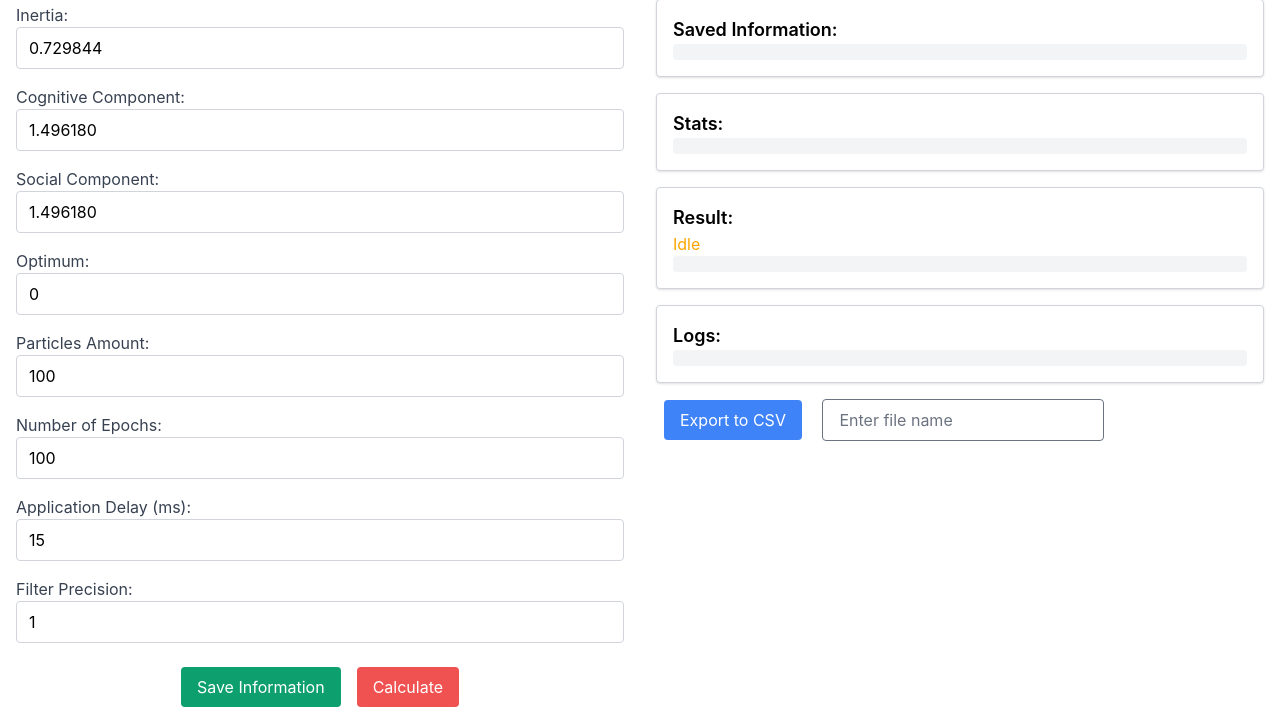
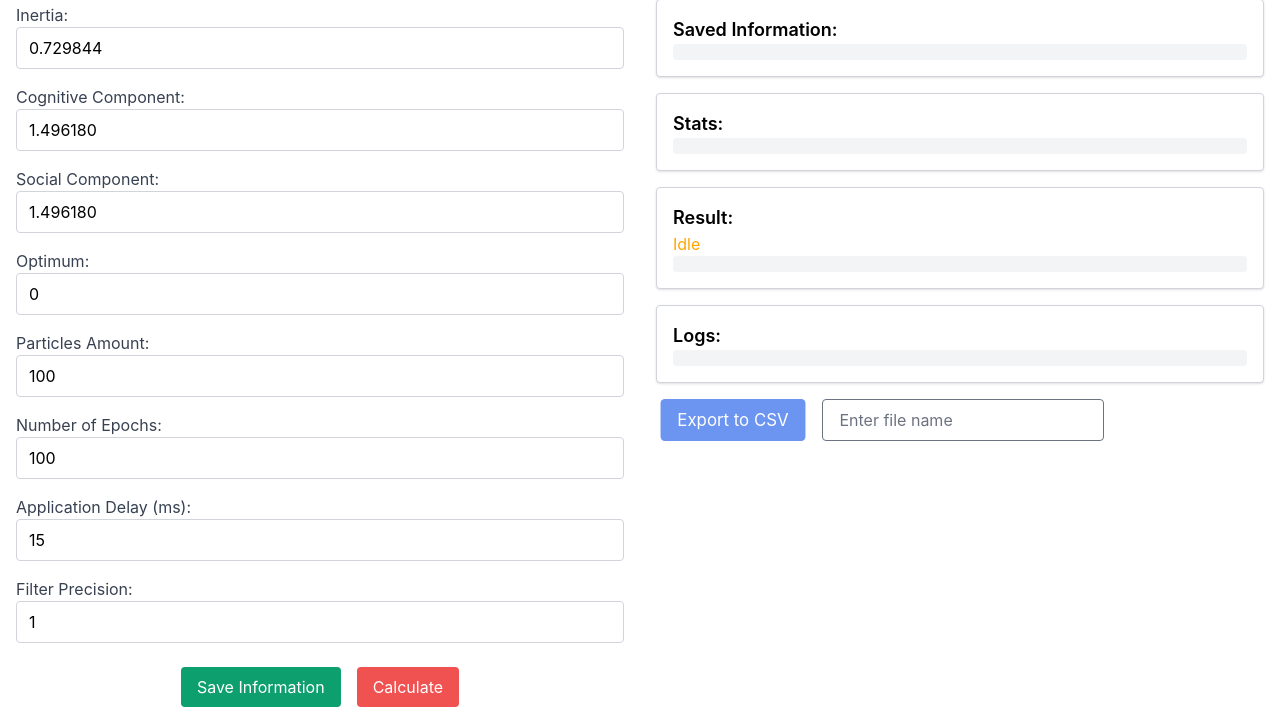
Before and after one commit to NorteX-dev/pso, a Flask app: page / in a window 1280 px wide, with the pointer over the restyled element. Shown: the part 169-883 px from the top of the page. Run offline with Flask 3, Linux system fonts and the light colour scheme; some libraries are stand-ins or nearby versions.

Commit message:
csv export btn

```diff
--- a/static/css/styles.css
+++ b/static/css/styles.css
@@ -60,9 +60,15 @@ header, footer {
     transition: transform 0.2s, background-color 0.2s;
 }
 
+#export-csv:hover {
+    background-color: rgba(37, 99, 235, 0.68);
+    transform: scale(1.05);
+    transition: transform 0.2s, background-color 0.2s;
+}
+
 input:focus {
     border-color: #2563eb;
-    box-shadow: 0 0 5px rgba(37, 99, 235, 0.5);
+    box-shadow: 0 0 5px rgba(37, 99, 235, 0.72);
     transition: border-color 0.2s, box-shadow 0.2s;
 }
 
```
